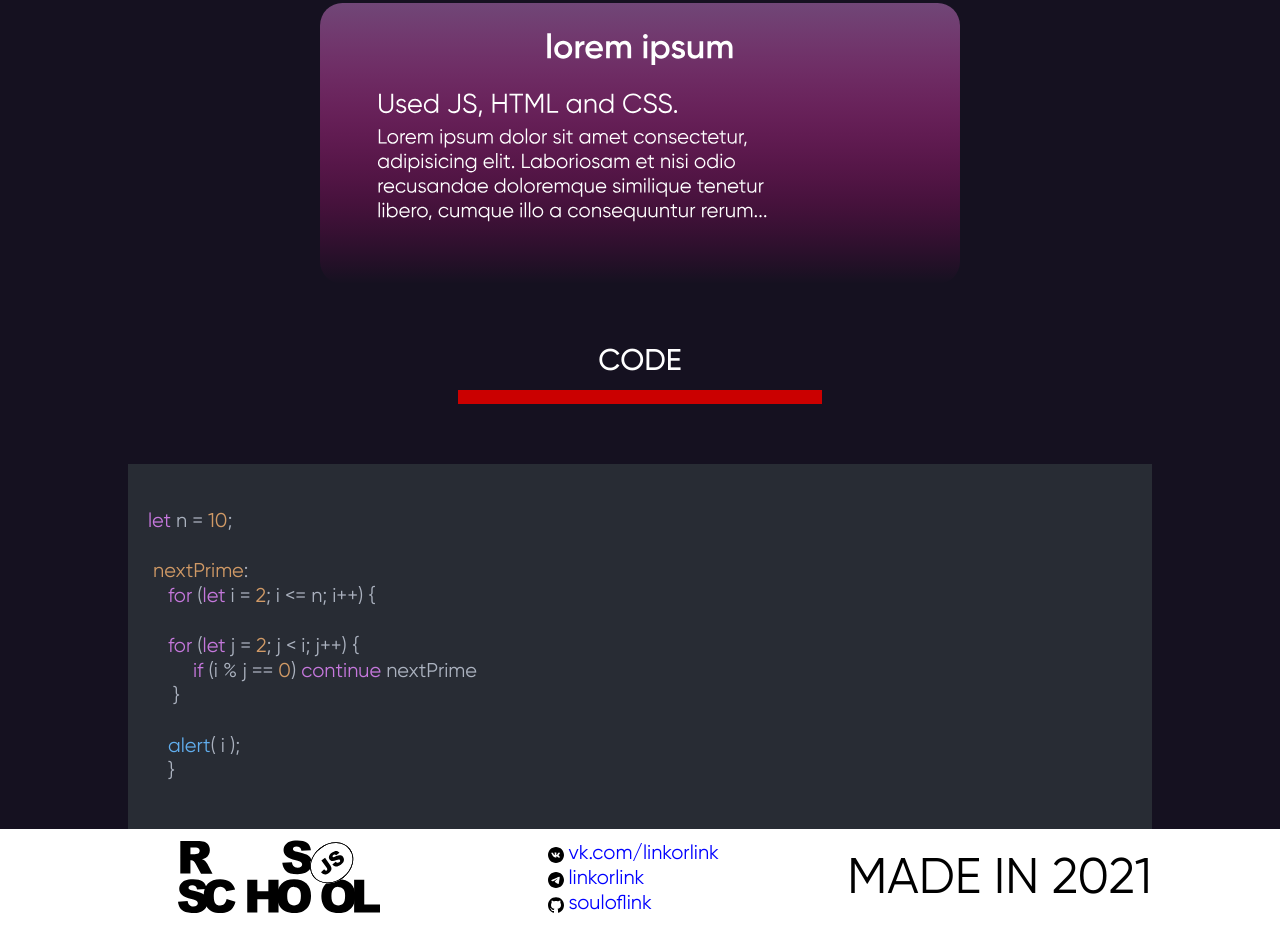
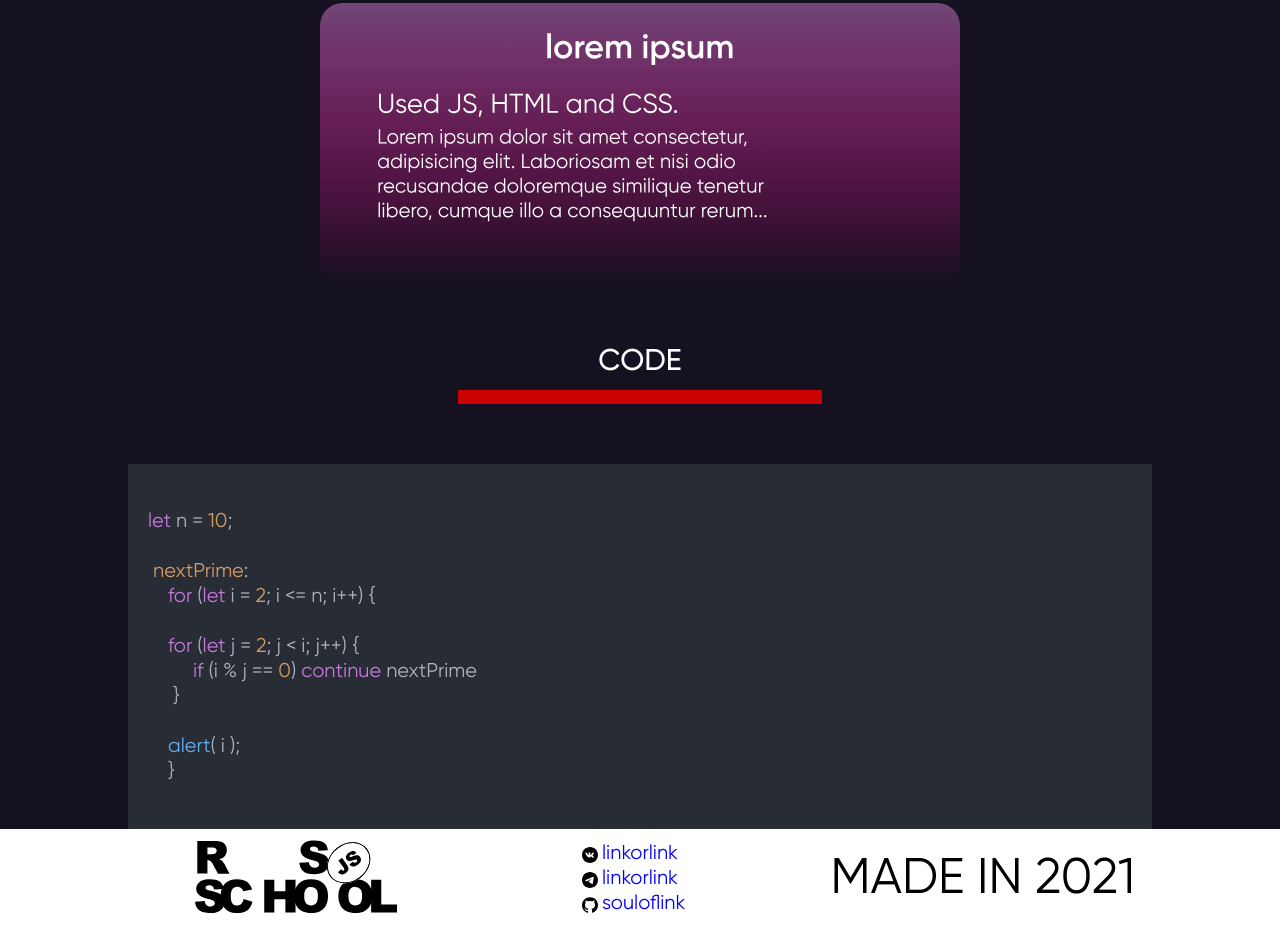
Before and after one commit to souloflink/rsschool-cv, a plain HTML site: page index.html in a window 1280 px wide. Shown: the part 2122-3051 px from the top of the page. Drawn offline with Linux system fonts and the light colour scheme.

Commit message:
refactor: change text link

```diff
--- a/index.html
+++ b/index.html
@@ -117,7 +117,7 @@ let n = 10;
     <footer class="footer">
        <a href="https://rs.school/js/"> <img src='images/logo.svg' alt="logo" class="footer__logo-rs-school"> </a>
         <ul class="footer__contacts">
-            <li><a href='https://vk.com/linkorlink' class="footer__item vk">vk.com/linkorlink</a></li>
+            <li><a href='https://vk.com/linkorlink' class="footer__item vk">linkorlink</a></li>
             <li><a href='https://t.me/linkorlink' class="footer__item tg">linkorlink</a></li>
             <li><a href="https://github.com/souloflink" class="footer__item github">souloflink</a></li>
         </ul>
```
